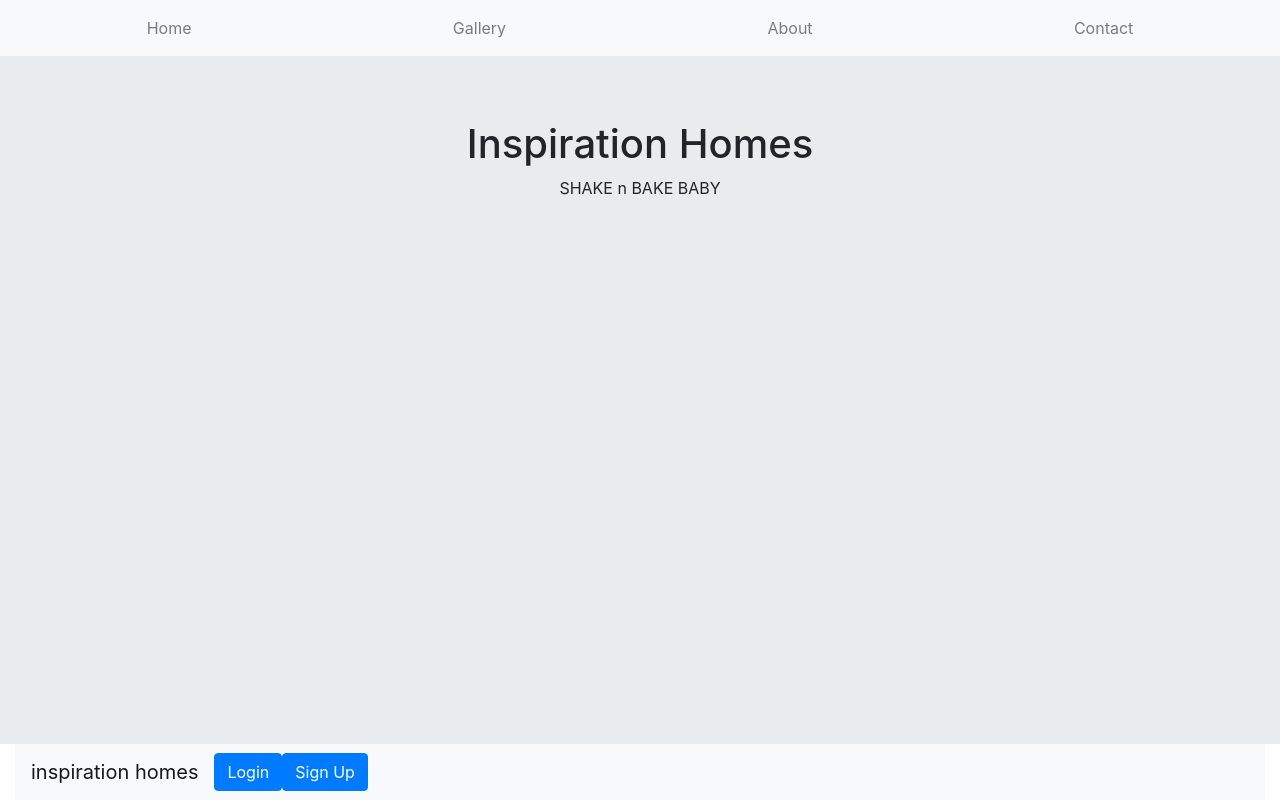
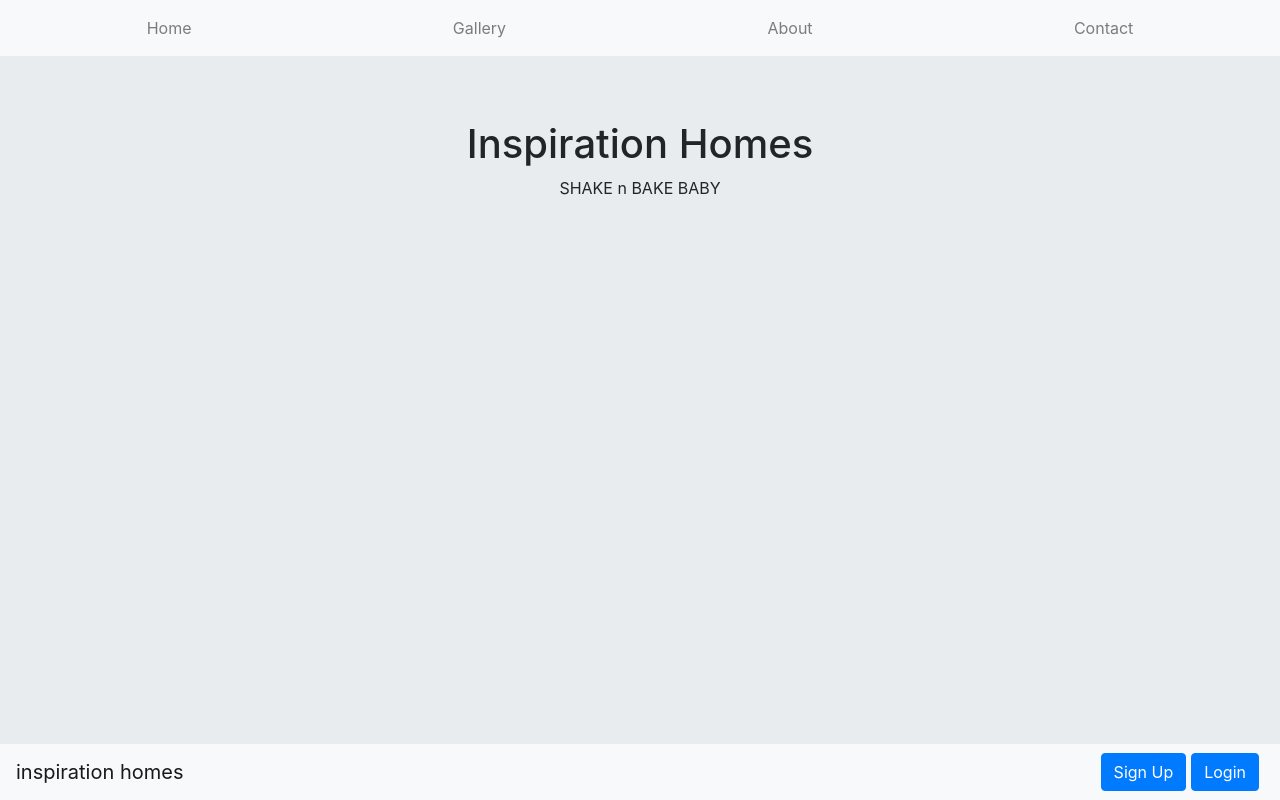
Before and after one commit to MERN-Boys/inspiration_homes_frontend, a React (Create React App) app: page / in a window 1280 px wide. Built offline with nearby package versions, Linux system fonts and the light colour scheme.

Commit message:
fixed button positioning

```diff
--- a/src/components/footer.jsx
+++ b/src/components/footer.jsx
@@ -4,14 +4,26 @@ import Button from "react-bootstrap/Button";
 
 export default function Footer() {
   return (
-    <Container
-      style={{ height: "7vh", "min-height": "55px", "min-width": "100vw" }}
+    <Navbar
+      variant="light"
+      bg="light"
+      style={{
+        "align-items": "center",
+        height: "7vh",
+        "min-height": "55px",
+        "min-width": "100",
+        display: "flex",
+      }}
     >
-      <Navbar variant="light" bg="light" style={{ "align-items": "center" }}>
+      <div style={{ width: "50vw" }}>
         <Navbar.Brand href="#">inspiration homes</Navbar.Brand>
-        <Button style={{ float: "right" }}>Login</Button>
-        <Button style={{ float: "right" }}>Sign Up</Button>
-      </Navbar>
-    </Container>
+      </div>
+      <div style={{ width: "50vw" }}>
+        <Button style={{ float: "right", "margin-right": "5px" }}>Login</Button>
+        <Button style={{ float: "right", "margin-right": "5px" }}>
+          Sign Up
+        </Button>
+      </div>
+    </Navbar>
   );
 }
```
Also changed, not shown: 1 other file (tests, documents, lock files or other folders).
